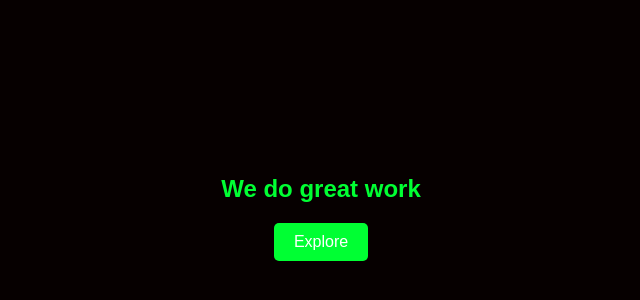
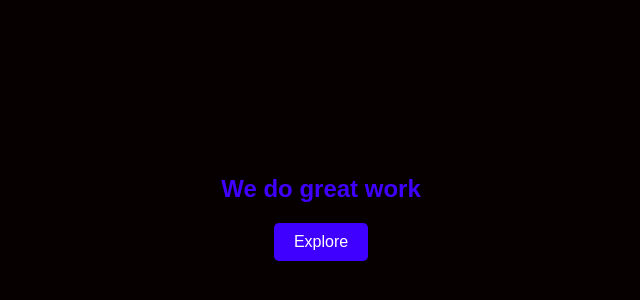
Before and after one commit to Lalitkumar78/cohort-2-git, a plain HTML site: page index.html in a window 1280 px wide. Shown: the part 182-482 px from the top of the page, without its empty margins (319-959 px from the left). Drawn offline with Linux system fonts and the light colour scheme.

Commit message:
third commit

```diff
--- a/style.css
+++ b/style.css
@@ -25,13 +25,13 @@ body {
 }
 
 h2{
-  color:rgb(0, 255, 51);
+  color:rgb(64, 0, 255);
 }
 
 button{
   padding:10px 20px;
   font-size:16px;
-  background-color:rgb(0, 255, 51);
+  background-color:rgb(64, 0, 255);
   color:white;
   border:none;
   border-radius:5px;
```
Also changed, not shown: vscode_trick.txt (added), 1 other file.
